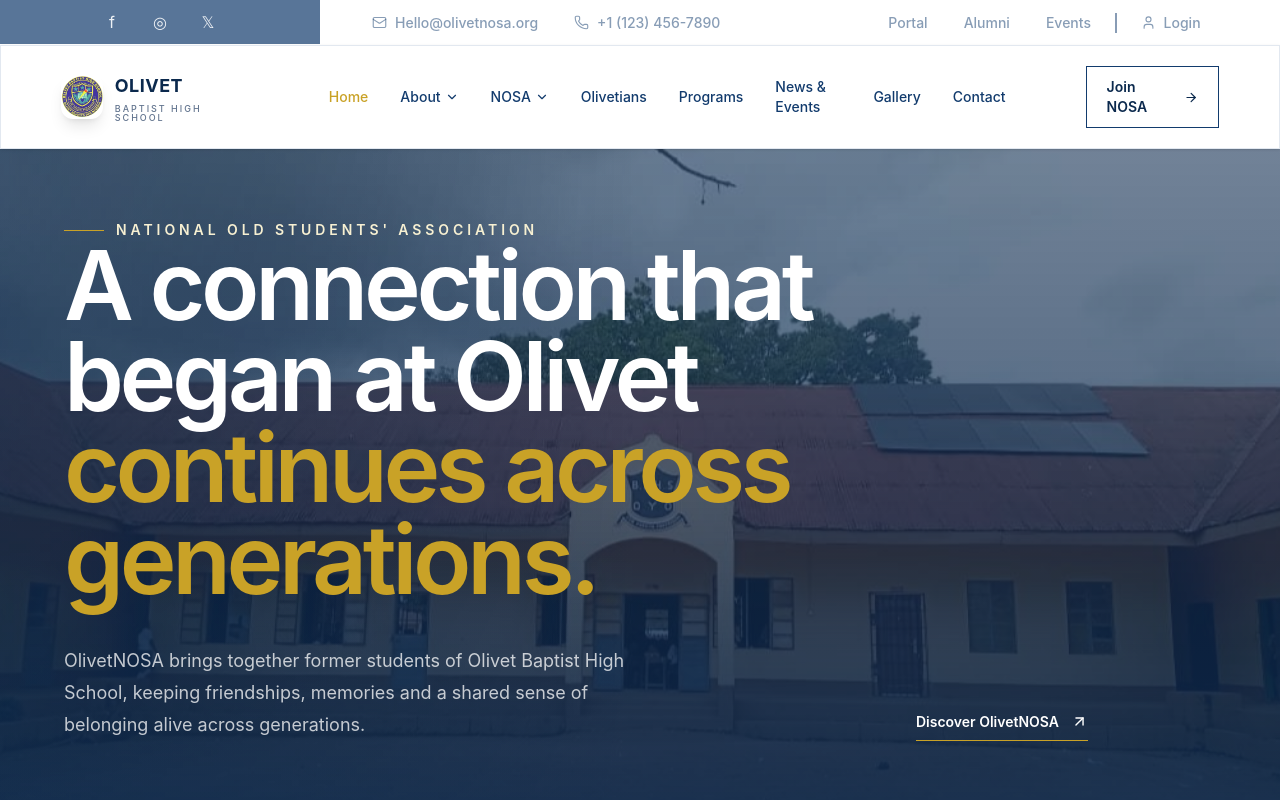
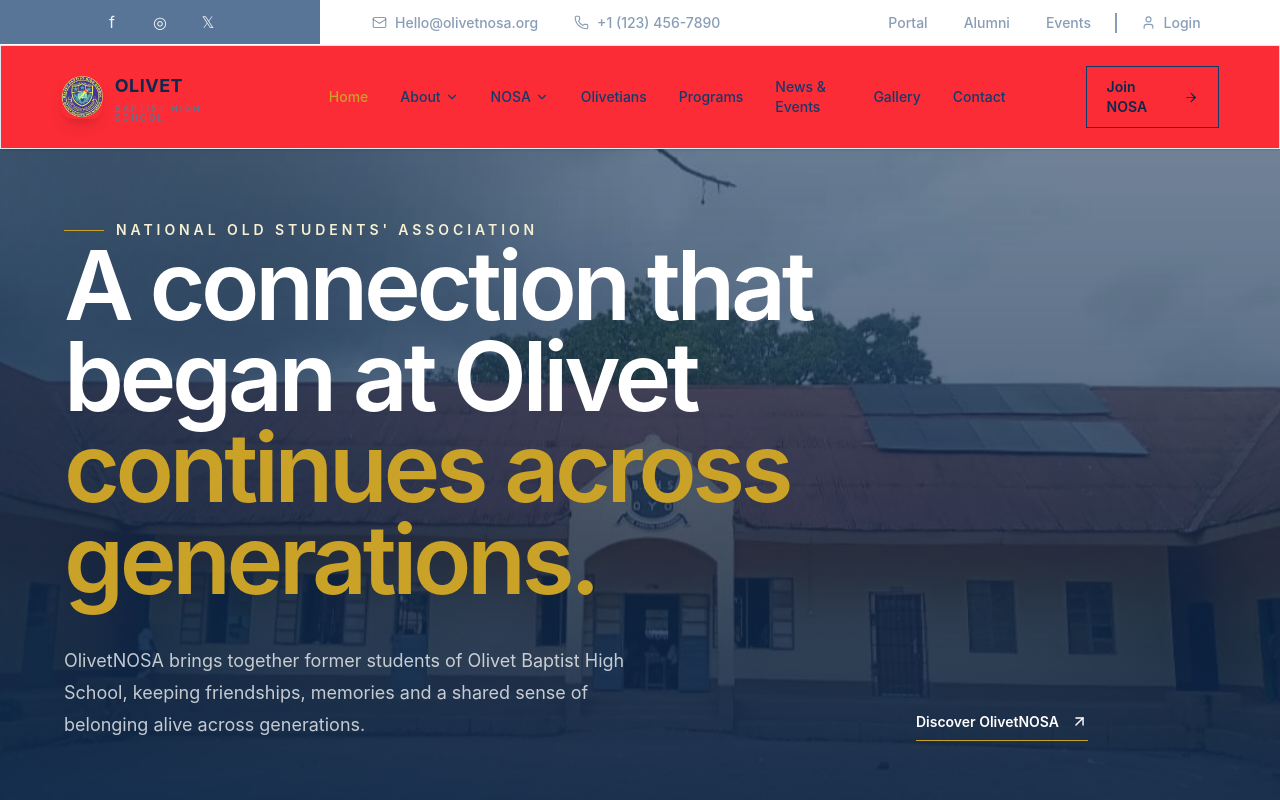
Before and after one commit to ayomikun286/olivetNOSA-frontend, a React (Vite) app: page / in a window 1280 px wide. Shown: the top 800 px of the page. Built offline with nearby package versions, Linux system fonts and the light colour scheme.

Commit message:
testing deplyment

```diff
--- a/src/components/public/Navbar.jsx
+++ b/src/components/public/Navbar.jsx
@@ -108,8 +108,8 @@
 
   return (
     <nav className={`fixed inset-x-0 top-0 z-50 transition-all duration-500 ${scrolled
-      ? "border-red-800"
-      : "border-red-800  "
+      ? "border-slate-200"
+      : "border-slate-200  "
       }`}>
 
       {/* =====================================================
@@ -216,8 +216,8 @@
       >
         <div
           className={`flex items-center justify-between gap-20 border px-6 py-5   transition-all duration-500 md:justify-center md:px-15 ${scrolled
-            ? "border-slate-200 bg-white"
-            : "border-slate-200 bg-white shadow"
+            ? "border-slate-200 bg-red-500"
+            : "border-slate-200 bg-red-500 shadow"
             }`}
         >
 
```
